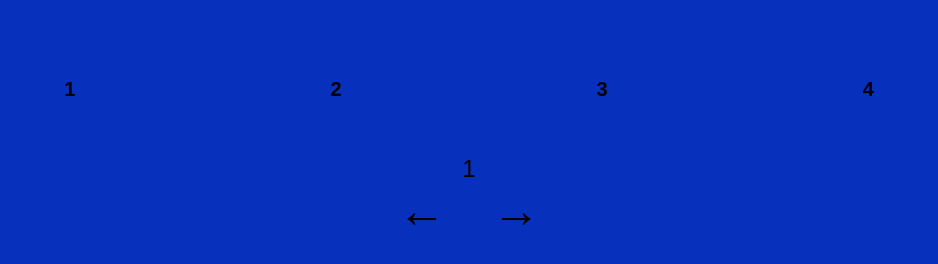
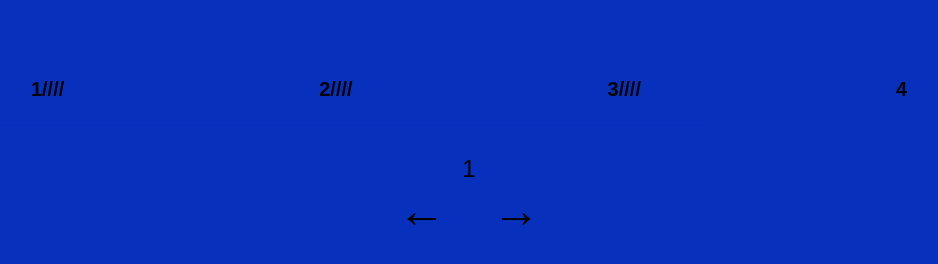
Before and after one commit to xolargos288/hobby2024, a plain HTML site: page media.html in a window 1280 px wide. Shown: the whole page, without its empty margins (171-1109 px from the left). Drawn offline with Linux system fonts and the light colour scheme; a web font is replaced by a local one.

Commit message:
Update media.html

```diff
--- a/media.html
+++ b/media.html
@@ -93,12 +93,14 @@
 </header>
 
 
+
 <nav style="display: grid; grid-auto-flow: column; gap: 215px;">
-    <b><a href="index.html">1</a></b>
-    <b><a href="gallery.html">2</a></b>
-    <b><a href="media.html">3</a></b>
+    <b><a href="index.html">1////</a></b>
+    <b><a href="gallery.html">2////</a></b>
+    <b><a href="media.html">3////</a></b>
     <b><a href="links.html">4</a></b>
 </nav>
+
 
 
 <aside>
```
